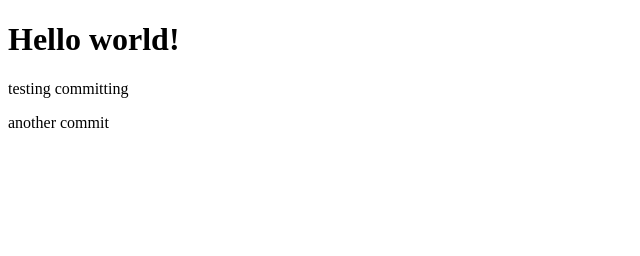
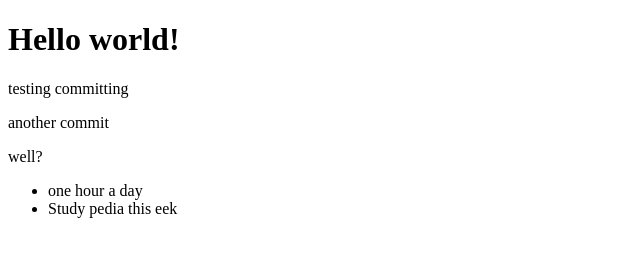
Before and after one commit to MElsawaf/Bootstrap-course, a website: page index.html in a window 1280 px wide. Shown: the whole page, without its empty margins (0-640 px from the left). Drawn offline with Linux system fonts and the light colour scheme.

```diff
--- a/index.html
+++ b/index.html
@@ -7,5 +7,10 @@
 		<h1> Hello world!</h1>
 		<p>testing committing</p>
 		<p>another commit</p>
+		<p> well? </p>
+		<ul>
+			<li>one hour a day</li>
+			<li>Study pedia this eek</li>
+		</ul>
 	</body>
 </html>
```
Also changed, not shown: package.json (added, +24 -0 lines), 2 other files.
